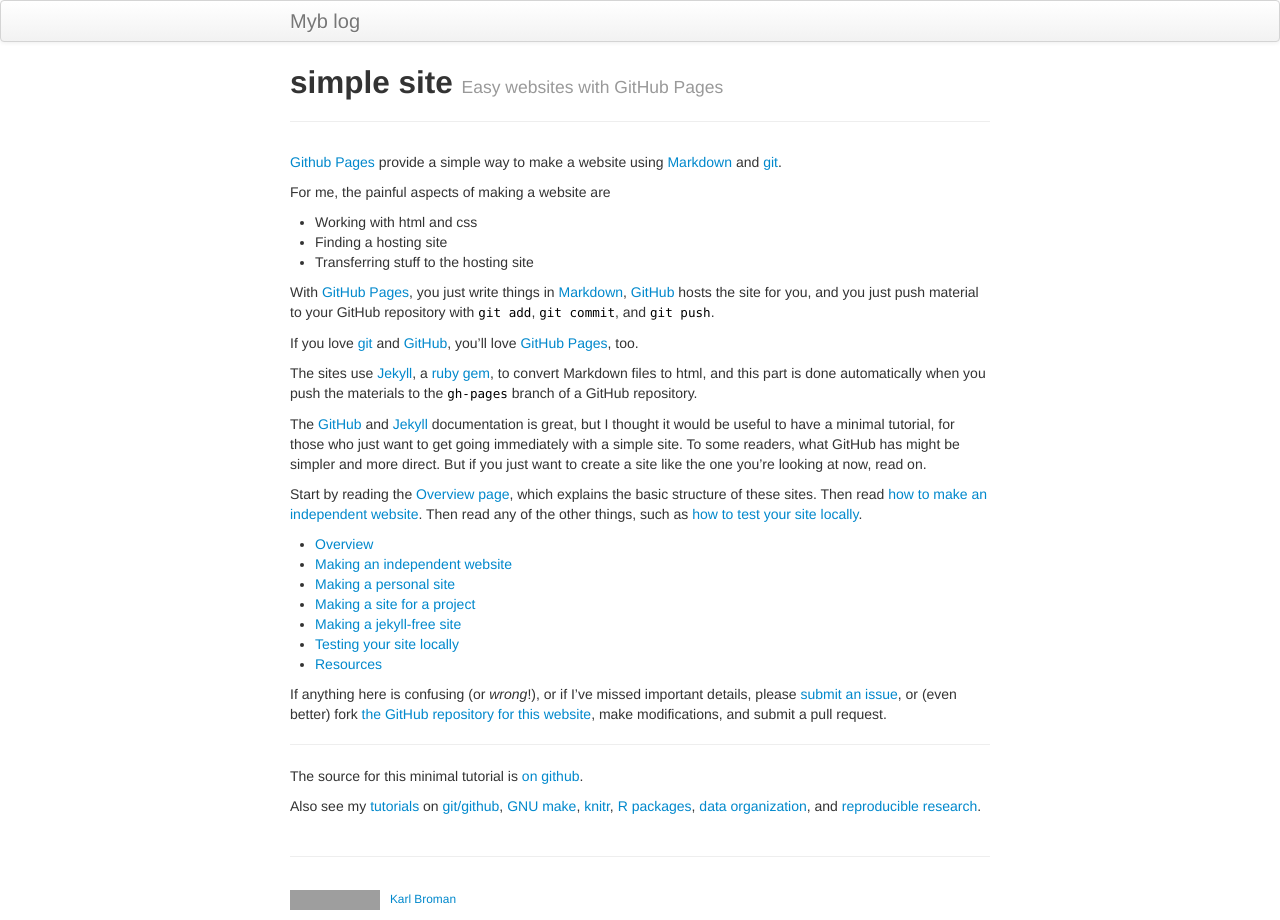
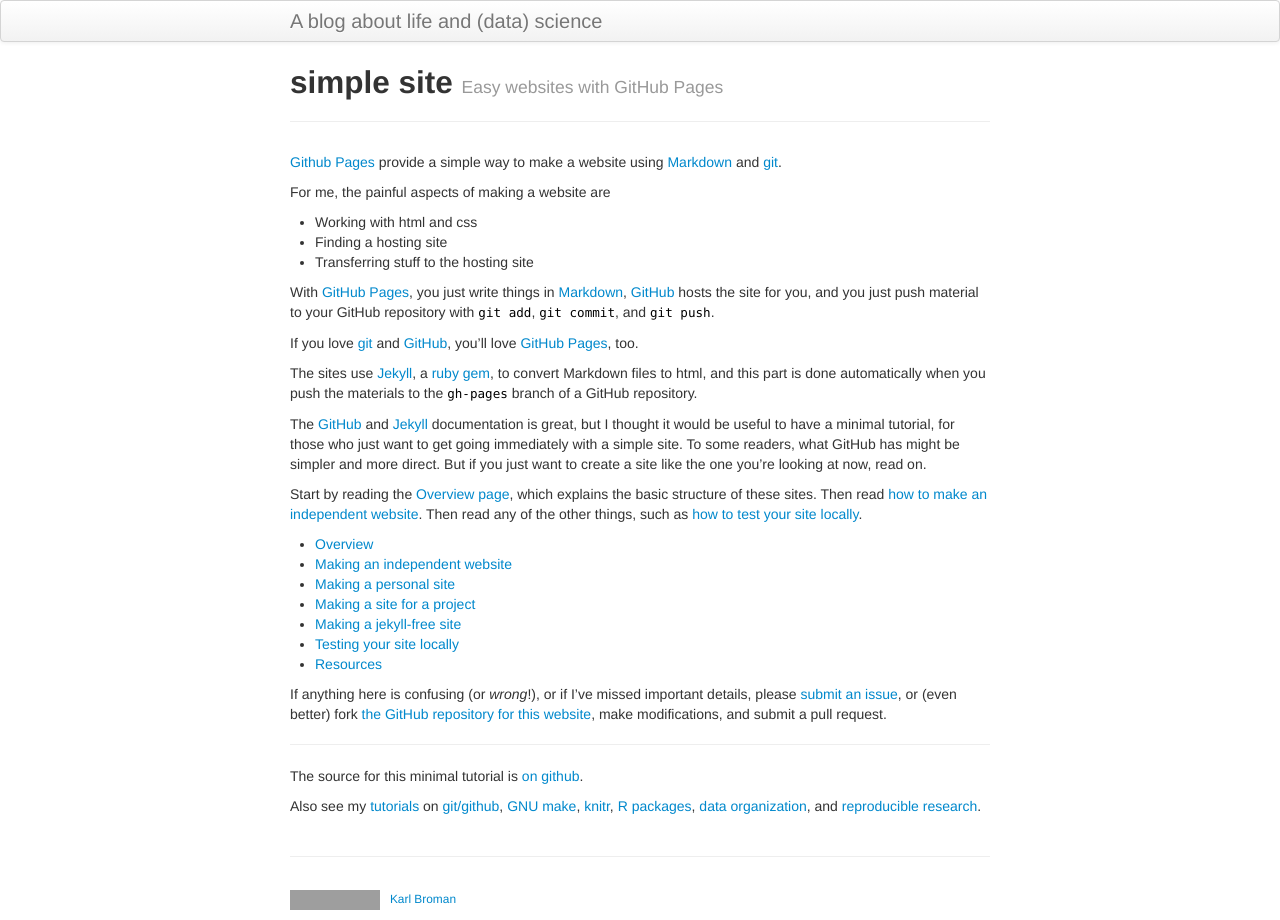
Before and after one commit to vojtech-filipec/vojtech-filipec.github.io, a Jekyll site: the page built from index.md, in a window 1280 px wide. Built offline with Jekyll 4.4.1, drawn with Linux system fonts in a browser that asks for light colours; grey boxes are pictures that could not be loaded.

Commit message:
Update _config.yml

```diff
--- a/_config.yml
+++ b/_config.yml
@@ -8,7 +8,7 @@ highlighter: rouge
 # Themes are encouraged to use these universal variables
 # so be sure to set them if your theme uses them.
 #
-title : Myb log
+title : A blog about life and (data) science
 author :
   name : Vojta Filipec
   github : vojtech-filipec
```
